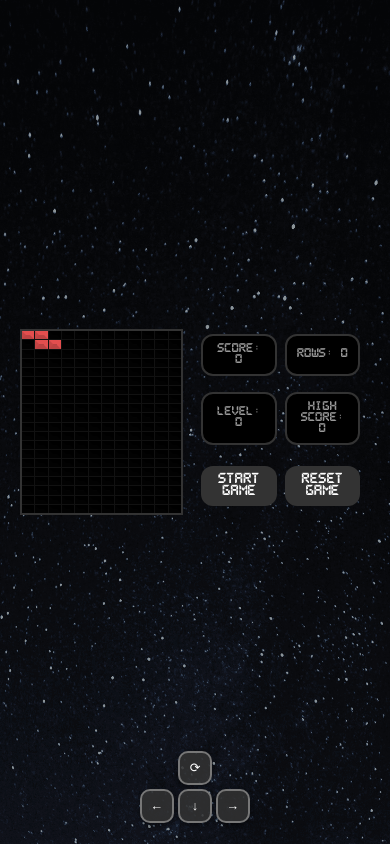
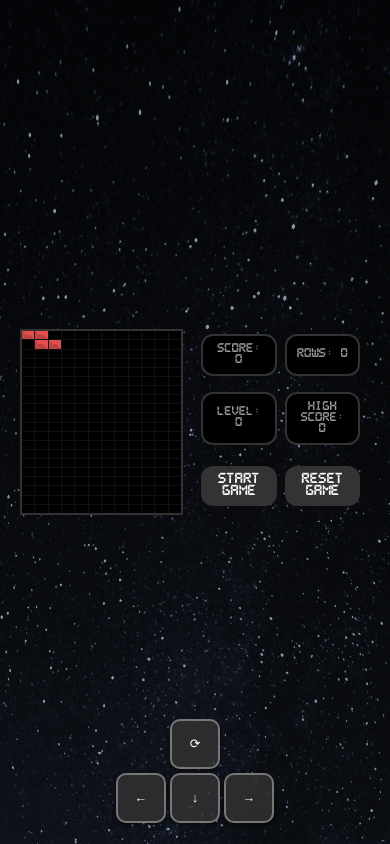
Before and after one commit to anshchaudhary1626/Simple_Tetris_Game, a React (Vite) app: page / in a window 390 px wide. Built offline with nearby package versions, Linux system fonts and the light colour scheme.

Commit message:
Updated touch controls and responsive display

```diff
--- a/src/components/TouchControls.jsx
+++ b/src/components/TouchControls.jsx
@@ -32,8 +32,8 @@ const ControlsWrapper = styled.div`
 `;
 
 const ControlButton = styled.button`
-  width: 42px;
-  height: 42px;
+  width: 69px;
+  height: 69px;
   border-radius: 10px;
   background: rgba(50, 50, 50, 0.85);
   color: white;
@@ -52,22 +52,22 @@ const ControlButton = styled.button`
 
   /* Tablet size (slightly smaller) */
   @media (max-width: 768px) {
-    width: 38px;
-    height: 38px;
+    width: 60px;
+    height: 60px;
     font-size: 0.9rem;
   }
 
   /* Small mobile screens */
   @media (max-width: 480px) {
-    width: 34px;
-    height: 34px;
+    width: 50px;
+    height: 50px;
     font-size: 0.8rem;
   }
 
   /* Ultra-small (e.g., 360px width) */
   @media (max-width: 360px) {
-    width: 30px;
-    height: 30px;
+    width: 40px;
+    height: 40px;
     font-size: 0.75rem;
   }
 `;
```
